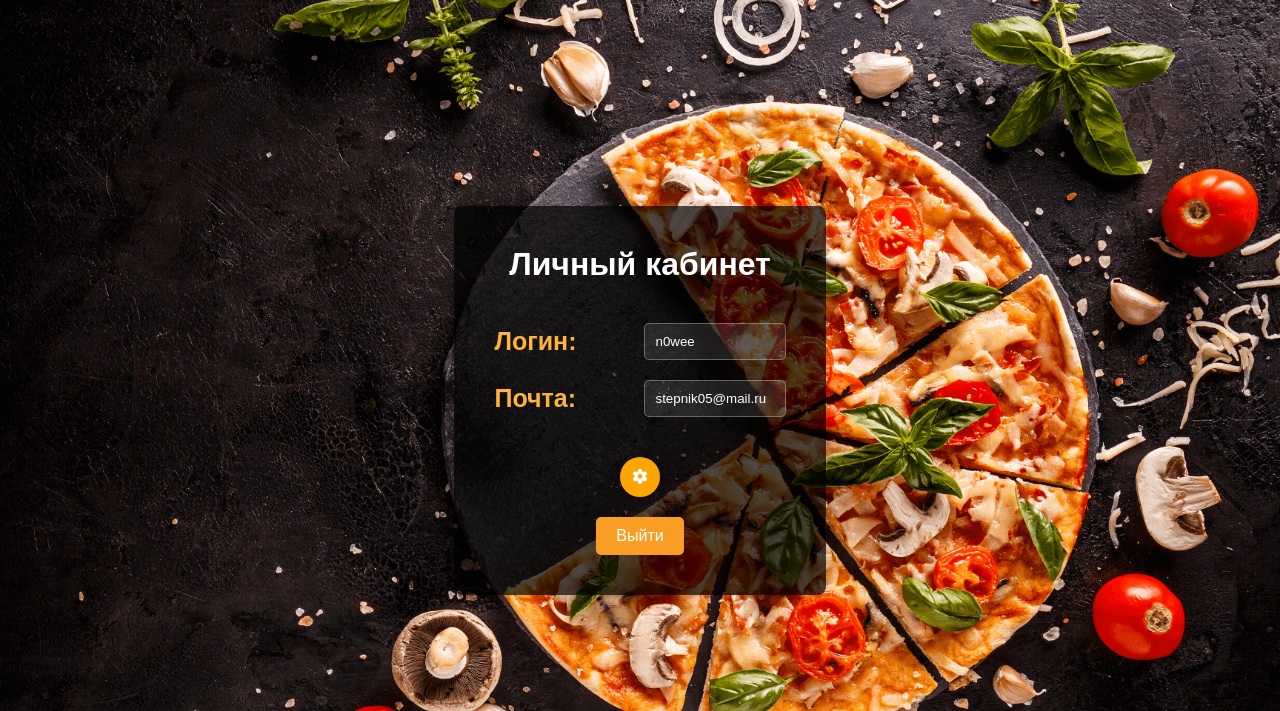
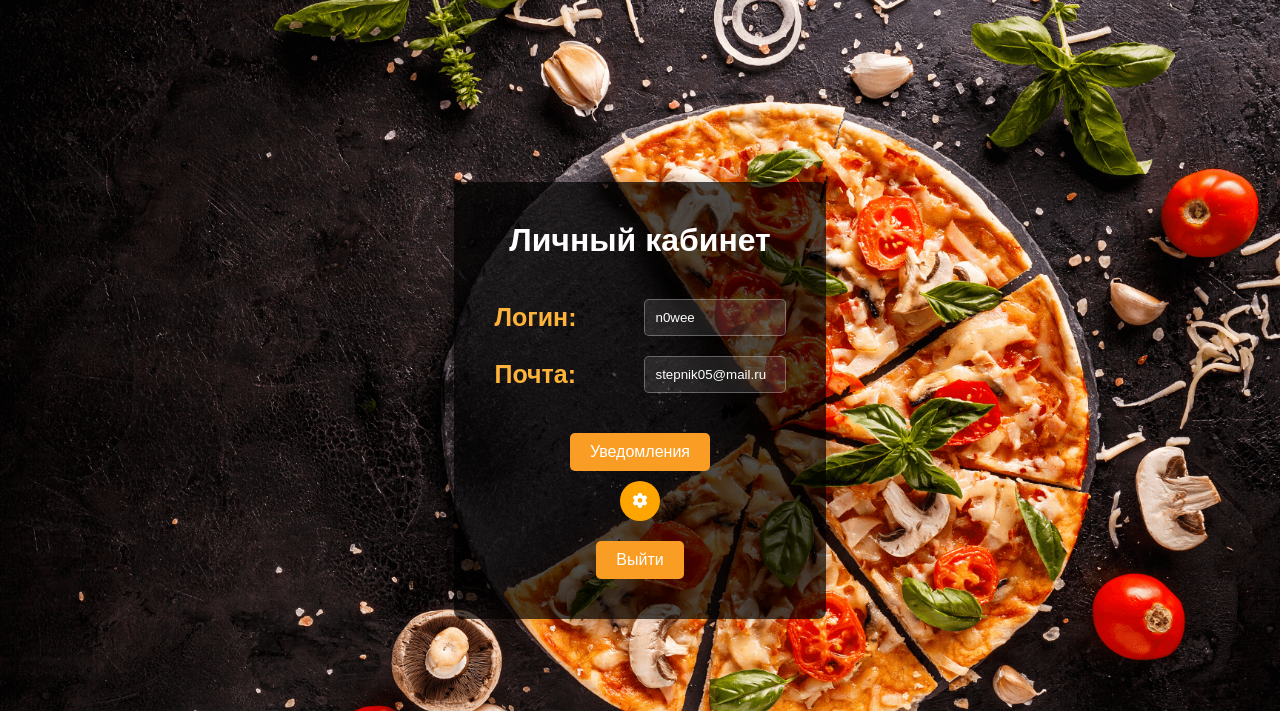
Before and after one commit to LernerF/ITproject, a Django app: page /profile/ in a window 1280 px wide. Shown: the top 711 px of the page. Run offline with Django 5.2, Linux system fonts and the light colour scheme; a user stored in the database is signed in.

Commit message:
Update user.html

```diff
--- a/global/website/main/templates/main/user.html
+++ b/global/website/main/templates/main/user.html
@@ -23,7 +23,9 @@
                     <input type="email" class="rounded-input" value="{{ email }}" readonly>
                 </div>
             </div>
+
             <div class="center-wrapper">
+                <button id="button">Уведомления</button>
                 <a href="/settings" class="settings-button"><i class="fas fa-cog"></i></a>
                 <form action="{% url 'logout' %}" method="post">
                     {% csrf_token %}
```
